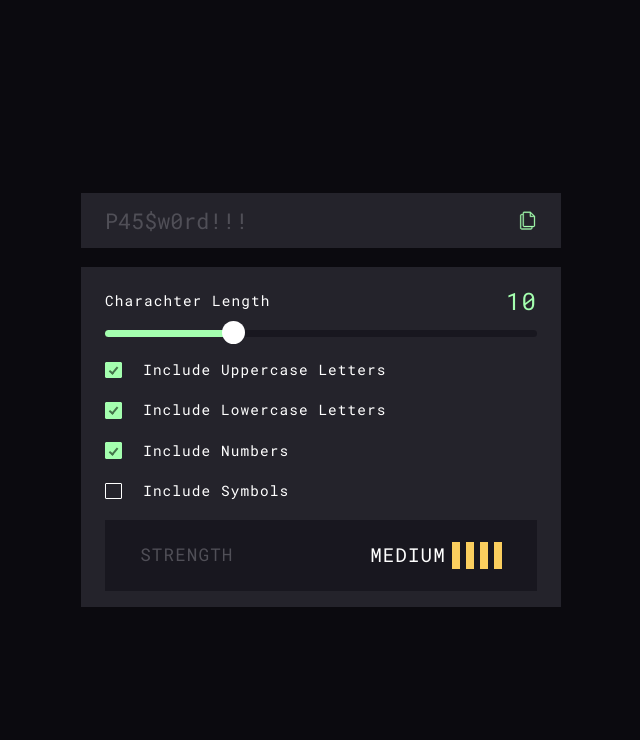
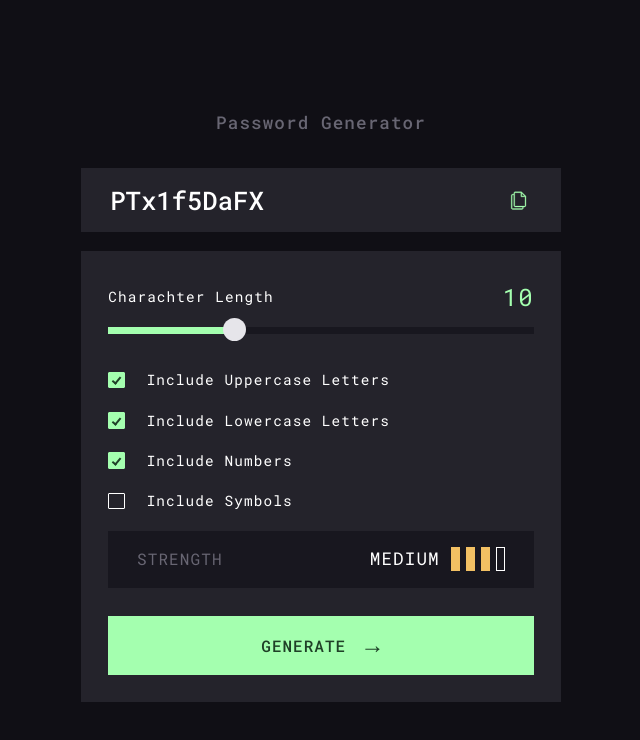
Before and after one commit to ogodeverest/password-generator, a Svelte app: page / in a window 1280 px wide. Shown: the top 740 px of the page, without its empty margins (319-959 px from the left). Built offline with nearby package versions, Linux system fonts and the light colour scheme.

Commit message:
Added submit button

```diff
--- /dev/null
+++ b/src/components/Button.svelte
@@ -0,0 +1,39 @@
+<script lang="ts">
+</script>
+
+<button type="submit" class="button">
+  Generate <span class="button__icon">&#8594</span></button
+>
+
+<style lang="scss">
+  @import "../scss/mixins";
+  .button {
+    @include flex-center;
+    text-transform: uppercase;
+    height: calc(3em - 4px);
+    padding: 1.7em;
+    background-color: var(--clr-light-green);
+    color: var(--clr-dark-green);
+    font-size: 1rem;
+    font-weight: 500;
+    font-family: inherit;
+    cursor: pointer;
+    letter-spacing: 1px;
+    border: 2px solid transparent;
+    margin-top: 0.6rem;
+    @include default-transition(background-color);
+
+    &__icon {
+      font-weight: bolder;
+      font-size: 1.5em;
+      margin: 0 0 0.15em 0.8em;
+    }
+
+    &:hover,
+    &:focus {
+      background-color: transparent;
+      border-color: var(--clr-light-green);
+      color: var(--clr-light-green);
+    }
+  }
+</style>
--- a/src/components/Checkbox.svelte
+++ b/src/components/Checkbox.svelte
@@ -21,7 +21,7 @@
 <style lang="scss">
   @import "../scss/mixins";
 
-  $input-size: 1.15em;
+  $input-size: 1.17em;
   @mixin border-color($color) {
     border: 1.5px solid $color;
   }
@@ -52,6 +52,8 @@
       &::before {
         content: "";
         opacity: 0;
+        width: 100%;
+        height: 100%;
         position: absolute;
         inset: 0;
         background-color: var(--clr-light-green);
--- a/src/components/Display.svelte
+++ b/src/components/Display.svelte
@@ -1,5 +1,5 @@
 <script lang="ts">
-  export let value = "SomePassword";
+  export let value;
 </script>
 
 <div class="password-display">
@@ -8,6 +8,7 @@
     type="text"
     name="password"
     {value}
+    placeholder="P4$5W0rD!"
     readonly
   />
   <button class="password-display__button">
@@ -27,34 +28,32 @@
 <style lang="scss">
   @import "../scss/mixins";
   $svg-size: 1.2em;
+  $padding: 1.2rem 1.7rem;
   .password-display {
     @include flex-space-between;
     background-color: var(--clr-box);
-
+    padding: $padding;
+    height: 4em;
     &__input {
-      height: 2.5em;
-      flex: 1 1 90%;
-      padding: var(--box-padding);
-      font-size: max(1.7vw, 1rem);
+      font-size: max(1.7vw, 1.6rem);
+      max-width: 60%;
       background-color: transparent;
-      color: var(--clr-muted);
+      color: var(--clr-white);
       border: none;
       outline: none;
-      font-weight: 400;
+      font-weight: 500;
       @include default-transition(color);
-      &:focus {
-        color: var(--clr-white);
+      &:placeholder-shown {
+        color: var(--clr-grey);
+        font-size: max(1.7vw, 1rem);
       }
     }
 
     &__button {
       @include flex-center;
-      flex: 1 1 10%;
-      padding: var(--box-padding);
       background-color: transparent;
       border: none;
       cursor: pointer;
-
       svg {
         width: $svg-size;
         height: $svg-size;
--- a/src/components/Form.svelte
+++ b/src/components/Form.svelte
@@ -1,13 +1,14 @@
 <script lang="ts">
   import Range from "./Range.svelte";
   import Checkbox from "./Checkbox.svelte";
+  import Meter from "./Meter.svelte";
+  import Button from "./Button.svelte";
   import type Settings from "src/models/Settings.interface";
-  import Meter from "./Meter.svelte";
 
   export let settings: Settings;
 </script>
 
-<div class="form">
+<form class="form">
   <Range
     min={6}
     max={20}
@@ -41,15 +42,23 @@
     bind:checked={settings.symbols}
   />
   <Meter />
-</div>
+  <Button />
+</form>
 
 <style lang="scss">
+  @import "../scss/mixins";
   .form {
     display: flex;
     flex-direction: column;
     row-gap: 1.3em;
     font-size: 0.9rem;
-    padding: var(--box-padding);
+    padding: 1.7rem;
     background-color: var(--clr-box);
   }
+
+  @media (max-width: $breakpoint-tablet) {
+    .form {
+      padding: 1.2rem;
+    }
+  }
 </style>
--- a/src/components/Meter.svelte
+++ b/src/components/Meter.svelte
@@ -7,48 +7,56 @@
     <p class="meter__strength">Medium</p>
     <div class="meter__units">
       {#each new Array(4) as _, index}
-        <div class={`meter__unit meter__unit--${index}`} />
+        <div
+          class={`meter__unit meter__unit--${index} meter__unit--${
+            index - 3 !== 0 ? "active" : ""
+          }`}
+        />
       {/each}
     </div>
   </div>
 </div>
 
 <style lang="scss">
+  @import "../scss/mixins";
+
   .meter {
-    display: flex;
-    justify-content: space-between;
-    align-items: center;
+    @include flex-space-between;
     background-color: var(--clr-dark);
-    height: 3.5em;
-    padding: 2em;
-    //TODO : SMALL SCREEN padding:1em;
+    height: 3em;
+    font-size: 1rem;
+    font-weight: 400;
+    padding: 1.8em;
     text-transform: uppercase;
-    font-size: 1.1rem;
 
     &__label {
-      color: var(--clr-muted);
+      color: var(--clr-grey);
     }
 
     &__indicator {
       display: flex;
-      justify-content: space-between;
       align-items: center;
-      flex: 0 0 31%;
     }
 
     &__strength {
-      font-size: 1.2rem;
+      font-size: 1.1rem;
+      margin-right: 0.3em;
     }
 
     &__units {
-      display: flex;
-      justify-content: space-between;
+      @include flex-space-between;
     }
+
     &__unit {
-      width: 8px;
+      width: 9px;
       height: 1.5em;
       margin-left: 6px;
-      border: 2px solid var(--clr-yellow);
+      border: 1.8px solid var(--clr-white);
+      background-color: transparent;
+    }
+
+    &__unit--active {
+      border-color: var(--clr-yellow);
       background-color: var(--clr-yellow);
     }
   }
--- a/src/components/PasswordGenerator.svelte
+++ b/src/components/PasswordGenerator.svelte
@@ -15,16 +15,32 @@
 </script>
 
 <main class="password-generator">
-  <Display value="P45$w0rd!!!" />
+  <h1 class="password-generator__title">Password Generator</h1>
+  <Display value="PTx1f5DaFX" />
   <Form bind:settings />
 </main>
 
 <style lang="scss">
+  @import "../scss/mixins";
   .password-generator {
     display: flex;
     flex-direction: column;
     grid-column: 2/3;
     row-gap: 1.2rem;
     color: var(--clr-white);
+
+    &__title {
+      font-size: 1.1rem;
+      color: var(--clr-grey);
+      font-weight: 500;
+      text-align: center;
+      margin-block: 0.7em;
+    }
+  }
+
+  @media (max-width: $breakpoint-tablet) {
+    .password-generator {
+      row-gap: 1rem;
+    }
   }
 </style>
--- a/src/components/Range.svelte
+++ b/src/components/Range.svelte
@@ -65,7 +65,8 @@
     width: var(--thumb-size);
     margin-top: -9px;
     border-radius: 100%;
-    background-color: var(--clr-white);
+    background-color: var(--clr-light-grey);
+    border: none;
     cursor: pointer;
   }
 
@@ -98,9 +99,9 @@
 
   .range {
     display: flex;
-    height: 4em;
+    height: 5em;
     flex-flow: column wrap;
-    row-gap: 0.8em;
+    row-gap: 0.9em;
     &__label {
       @include flex-space-between;
       width: 100%;
@@ -118,7 +119,6 @@
         @include absolute-positioned;
         width: 100%;
         @include track-height;
-        border-radius: $border-radius-track;
         background-color: var(--clr-dark);
         cursor: pointer;
       }
@@ -128,8 +128,6 @@
         @include absolute-positioned;
         width: var(--width);
         @include track-height;
-        border-top-left-radius: $border-radius-track;
-        border-bottom-left-radius: $border-radius-track;
         background-color: var(--clr-light-green);
       }
     }
--- a/src/scss/_mixins.scss
+++ b/src/scss/_mixins.scss
@@ -1,4 +1,4 @@
-$breakpoint-tablet : 768px;
+$breakpoint-tablet: 768px;
 
 @mixin flex-space-between {
   display: flex;
@@ -15,11 +15,3 @@ $breakpoint-tablet : 768px;
 @mixin default-transition($property) {
   transition: 250ms ease-in-out $property;
 }
-
-@mixin media-query($props){
-
-}
-
-@media (max-width: $breakpoint-tablet) {
-
-}
--- a/src/scss/app.scss
+++ b/src/scss/app.scss
@@ -1,24 +1,23 @@
 @import "./reset";
-@import url("https://fonts.googleapis.com/css2?family=Roboto+Mono:wght@300;400&display=swap");
-
+@import url("https://fonts.googleapis.com/css2?family=Roboto+Mono:wght@300;400;500&display=swap");
 //variables
 :root {
-  --clr-body: #0b0a0f;
+  --clr-body: #100f15;
   --clr-box: #24232b;
   --clr-dark: #18171f;
-  --clr-dark-green: #43734a;
+  --clr-dark-green: #1f4027;
   --clr-light-green: #a4ffaf;
-  --clr-muted: #504f57;
+  --clr-grey: #686673;
+  --clr-light-grey: #e6e5ea;
   --clr-white: #ffffff;
-  --clr-yellow:#face5e;
-  --box-padding: 1rem 1.5rem;
+  --clr-yellow: #f2c063;
 }
 
 //global
 body {
   background-color: var(--clr-body);
   font-family: "Roboto Mono", monospace;
-  letter-spacing: 1.10px;
+  letter-spacing: 1.1px;
 }
 
 body,
@@ -28,7 +27,10 @@ body,
 
 #app {
   display: grid;
-  grid-template-columns: minmax(1rem,1fr) minmax(20rem, 1.2fr) minmax(1rem,1fr);
+  grid-template-columns: minmax(1rem, 1fr) minmax(22rem, 1.2fr) minmax(
+      1rem,
+      1fr
+    );
   align-items: center;
 }
 
```
